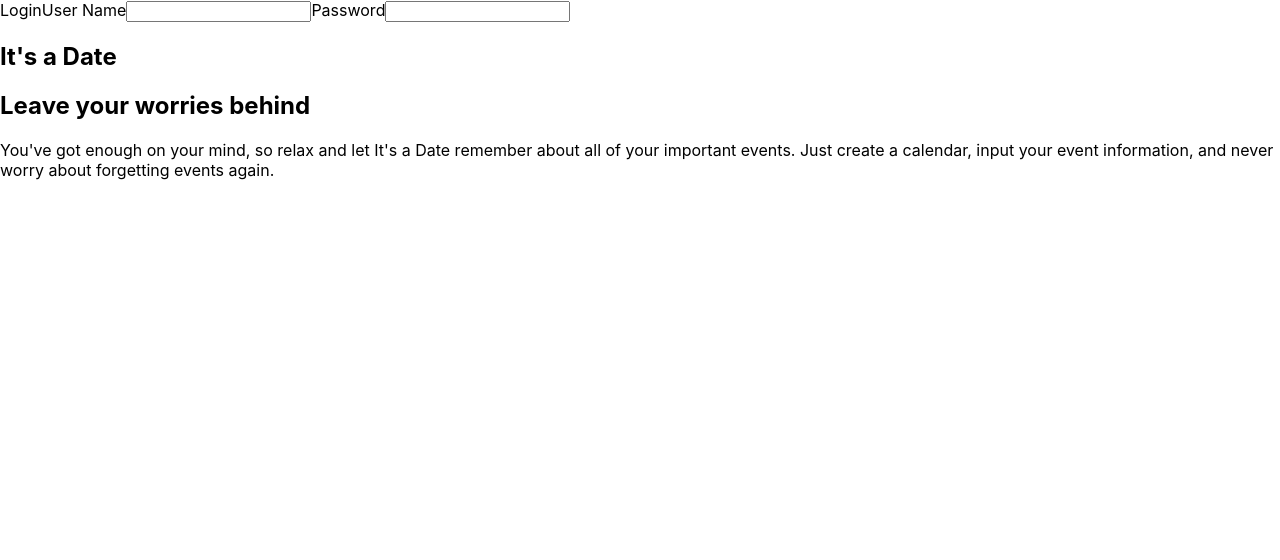
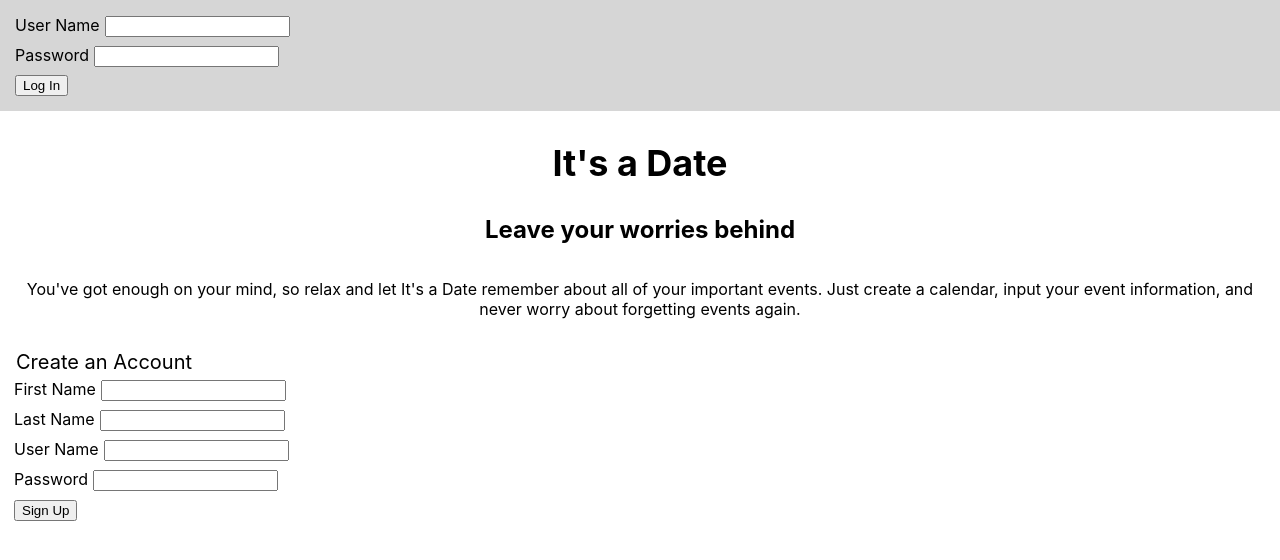
Before and after one commit to wesmc10/it-s-a-date-app, a React (Create React App) app: page / in a window 1280 px wide. Shown: the top 560 px of the page. Built offline with nearby package versions, Linux system fonts and the light colour scheme.

Commit message:
Added login and signup pages

```diff
--- a/src/App/App.js
+++ b/src/App/App.js
@@ -1,17 +1,48 @@
 import React, { Component } from 'react';
 import { Route, Switch } from 'react-router-dom';
 import LandingPage from '../LandingPage/LandingPage';
+import ItsADateContext from '../ItsADateContext';
 import './App.css';
 
 export default class App extends Component {
     state = {
+        calendars: [],
+        events: [],
+        users: [],
         error: null
     };
 
+    handleAddCalendar = (calendar) => {
+        console.log('adding calendar');
+    }
+
+    handleAddEvent = (event) => {
+        console.log('adding event');
+    }
+
+    handleAddUser = (newUser) => {
+        this.setState({
+            users: [
+                ...this.state.users,
+                newUser
+            ]
+        });
+    }
+
     render() {
 
+        const contextValue = {
+            calendars: this.state.calendars,
+            events: this.state.events,
+            users: this.state.users,
+            addCalendar: this.handleAddCalendar,
+            addEvent: this.handleAddEvent,
+            addUser: this.handleAddUser
+        };
+
         return (
-            <main className="App_main">
+            <ItsADateContext.Provider value={contextValue}>
+                <main role="main" className="App_main">
                     {this.state.error && <p className="error">There was an error</p>}
                     <Switch>
                         <Route
@@ -21,6 +52,7 @@ export default class App extends Component {
                         />
                     </Switch>
                 </main>
-        );
+            </ItsADateContext.Provider>
+        )
     }
 }
--- /dev/null
+++ b/src/ItsADateContext.js
@@ -0,0 +1,12 @@
+import React from 'react';
+
+const ItsADateContext = React.createContext({
+    calendars: [],
+    events: [],
+    users: [],
+    addCalendar: () => {},
+    addEvent: () => {},
+    addUser: () => {}
+});
+
+export default ItsADateContext;
--- a/src/LandingPage/LandingPage.css
+++ b/src/LandingPage/LandingPage.css
@@ -0,0 +1,11 @@
+.Landing_page_content_section {
+    text-align: center;
+}
+
+.title {
+    font-size: 36px;
+}
+
+.paragraph_content {
+    padding: 15px;
+}
--- a/src/LandingPage/LandingPage.js
+++ b/src/LandingPage/LandingPage.js
@@ -1,28 +1,27 @@
-import React, { Component } from 'react';
+import React from 'react';
 import LogIn from '../LogIn/LogIn';
+import SignUp from '../SignUp/SignUp';
 import './LandingPage.css';
 
-export default class LandingPage extends Component {
-    render() {
+export default function LandingPage() {
+
     return (
         <div className="Landing_page">
             <header className="Login_header">
                 <LogIn />
             </header>
-                <main>
-                    <section>
-                        <h1>It's a Date</h1>
-                        <h2>Leave your worries behind</h2>
-                        <p>You've got enough on your mind, so relax and let
-                        It's a Date remember about all of your important events.
-                        Just create a calendar, input your event information, and
-                        never worry about forgetting events again.</p>
+            <main role="main">
+                <section className="Landing_page_content_section">
+                    <h1 className="title">It's a Date</h1>
+                    <h2 className="subtitle">Leave your worries behind</h2>
+                    <p className="paragraph_content">You've got enough on your mind, so relax and let
+                    It's a Date remember about all of your important events. Just create a calendar,
+                    input your event information, and never worry about forgetting events again.</p>
                 </section>
                 <section className="Signup_section">
-
+                    <SignUp />
                 </section>
             </main>
         </div>
     )
 }
-}
--- a/src/LogIn/LogIn.css
+++ b/src/LogIn/LogIn.css
@@ -0,0 +1,20 @@
+fieldset {
+    border: 0;
+}
+
+.Login_form_user_name, .Login_form_password, .Login_button {
+    display: block;
+}
+
+.Login {
+    padding: 15px;
+    background-color: #cccc;
+}
+
+.Login_form_user_name, .Login_form_password {
+    margin-bottom: 8px;
+}
+
+label {
+    margin-right: 5px;
+}
--- a/src/LogIn/LogIn.js
+++ b/src/LogIn/LogIn.js
@@ -2,39 +2,47 @@ import React, { Component } from 'react';
 import './LogIn.css';
 
 export default class LogIn extends Component {
+
     state = {
+        userName: '',
+        password: '',
         error: null
     };
 
     render() {
         const { error } = this.state;
+
         return (
             <div className="Login">
                 <form className="Login_form">
                     <div role="alert">
                         {error && <p className="red">{error}</p>}
                     </div>
-                    <div>
-                        Login
-                        <label htmlFor="username">
+                    <div className="Login_form_user_name">
+                        <label htmlFor="Login_user_name">
                             User Name
                         </label>
                         <input
                             type="text"
-                            id="username"
-                            name="username"
+                            id="Login_user_name"
+                            name="Login_user_name"
                             required
                         />
-                        <label htmlFor="password">
+                    </div>
+                    <div className="Login_form_password">
+                        <label htmlFor="Login_password">
                             Password
                         </label>
                         <input
                             type="password"
-                            id="password"
-                            name="password"
+                            id="Login_password"
+                            name="Login_password"
                             required
                         />
                     </div>
+                    <button type="submit" className="Login_button">
+                        Log In
+                    </button>
                 </form>
             </div>
         )
--- a/src/SignUp/SignUp.css
+++ b/src/SignUp/SignUp.css
@@ -0,0 +1,7 @@
+.Signup_form_first_name, .Signup_form_last_name, .Signup_form_user_name, .Signup_form_password {
+    margin-bottom: 8px;
+}
+
+legend {
+    font-size: 20px;
+}
--- a/src/SignUp/SignUp.js
+++ b/src/SignUp/SignUp.js
@@ -0,0 +1,121 @@
+import React, { Component } from 'react';
+import './SignUp.css';
+import ItsADateContext from '../ItsADateContext';
+
+export default class SignUp extends Component {
+
+    state = {
+        firstName: '',
+        lastName: '',
+        userName: '',
+        password: '',
+        error: null
+    };
+
+    static contextType = ItsADateContext;
+
+    handleSubmit = (e) => {
+        e.preventDefault();
+        const { firstName, lastName, userName, password } = this.state;
+
+        const newUser = {
+            firstName,
+            lastName,
+            userName,
+            password
+        };
+
+        this.context.addUser(newUser);
+    }
+
+    handleFirstNameChange = (e) => {
+        this.setState({
+            firstName: e.target.value
+        });
+    }
+
+    handleLastNameChange = (e) => {
+        this.setState({
+            lastName: e.target.value
+        });
+    }
+
+    handleUserNameChange = (e) => {
+        this.setState({
+            userName: e.target.value
+        });
+    }
+
+    handlePasswordChange = (e) => {
+        this.setState({
+            password: e.target.value
+        });
+    }
+
+    render() {
+        const { error } = this.state;
+        return (
+            <div className="Signup">
+                <form className="Signup_form" onSubmit={this.handleSubmit}>
+                    <fieldset>
+                        <legend>Create an Account</legend>
+                        <div role="alert">
+                            {error && <p className="red">{error}</p>}
+                        </div>
+                        <div className="Signup_form_first_name">
+                            <label htmlFor="Signup_first_name">
+                                First Name
+                            </label>
+                            <input
+                                id="Signup_first_name"
+                                type="text"
+                                name="Signup_first_name"
+                                required
+                                onChange={this.handleFirstNameChange}
+                            />
+                        </div>
+                        <div className="Signup_form_last_name">
+                            <label htmlFor="Signup_last_name">
+                                Last Name
+                            </label>
+                            <input
+                                id="Signup_last_name"
+                                type="text"
+                                name="Signup_last_name"
+                                required
+                                onChange={this.handleLastNameChange}
+                            />
+                        </div>
+                        <div className="Signup_form_user_name">
+                            <label htmlFor="Signup_user_name">
+                                User Name
+                            </label>
+                            <input
+                                id="Signup_user_name"
+                                type="text"
+                                name="Signup_user_name"
+                                required
+                                onChange={this.handleUserNameChange}
+                            />
+                        </div>
+                        <div className="Signup_form_password">
+                            <label htmlFor="SIgnup_password">
+                                Password
+                            </label>
+                            <input
+                                id="Signup_password"
+                                type="password"
+                                name="Signup_password"
+                                required
+                                onChange={this.handlePasswordChange}
+                            />
+                        </div>
+                        <button type="submit">
+                            Sign Up
+                        </button>
+                    </fieldset>
+                </form>
+            </div>
+        )
+    }
+}
```
Lines whose indentation alone changed are shown as unchanged.
